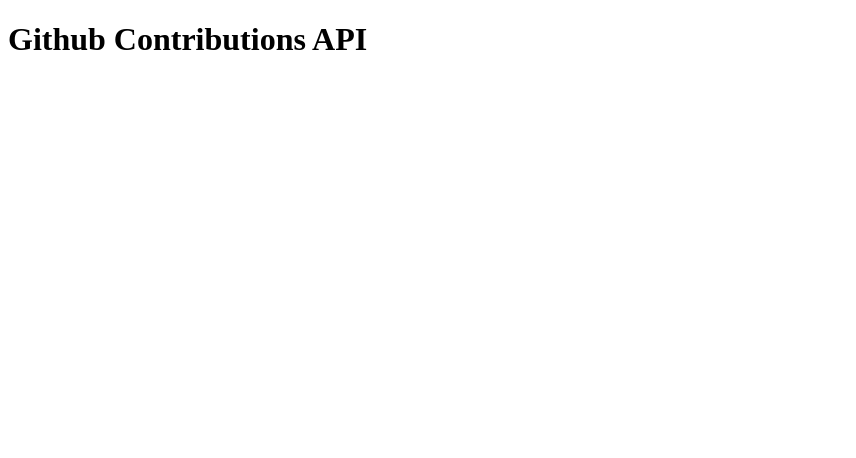
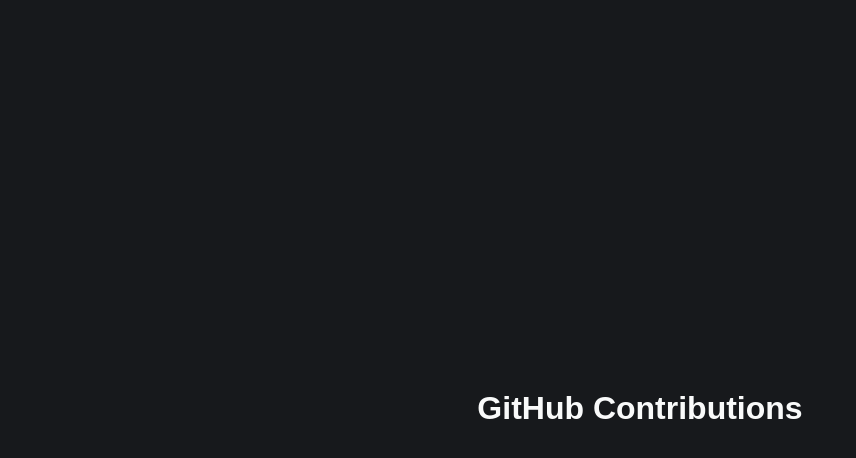
Before and after one commit to mattcroat/github-contributions-api, a SvelteKit app: page / in a window 1280 px wide. Shown: the top 458 px of the page, without its empty margins (0-856 px from the left). Built offline with nearby package versions, Linux system fonts and the light colour scheme.

Commit message:
chore: Landing page

```diff
--- a/src/routes/+page.svelte
+++ b/src/routes/+page.svelte
@@ -1 +1,23 @@
-<h1>Github Contributions API</h1>
+<svelte:head>
+	<title>GitHub API</title>
+</svelte:head>
+
+<h1>GitHub Contributions</h1>
+
+<style>
+	:global(html, body) {
+		height: 100%;
+	}
+
+	:global(body) {
+		display: grid;
+		place-content: center;
+		font-family: sans-serif;
+		color: hsl(220 10% 98%);
+		background-color: hsl(220 10% 10%);
+	}
+
+	h1 {
+		text-align: center;
+	}
+</style>
```
